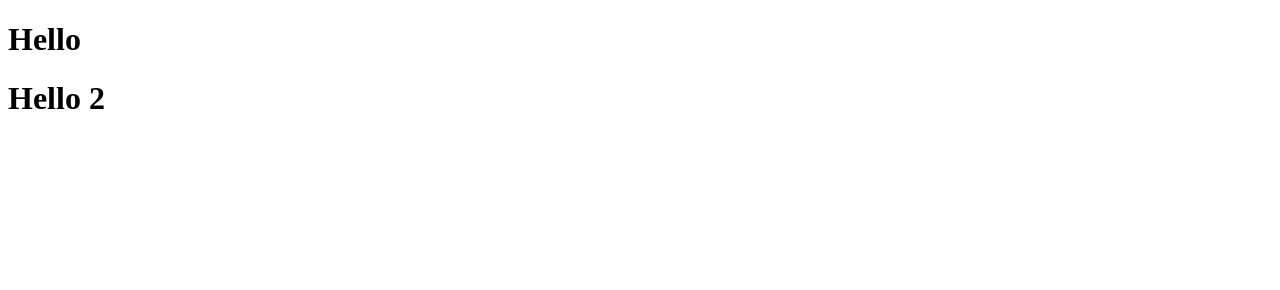
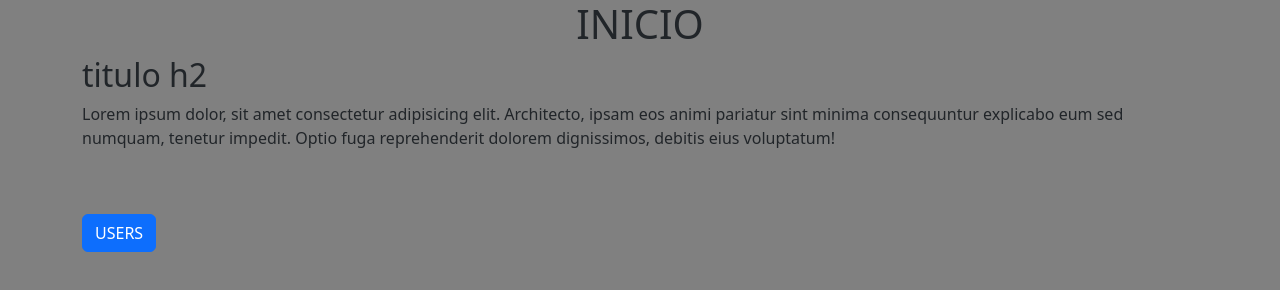
Before and after one commit to Martin-zn/prueba1, a plain HTML site: page index.html in a window 1280 px wide. Drawn offline with nearby package versions, Linux system fonts and the light colour scheme.

Commit message:
clase 19-03

```diff
--- a/index.html
+++ b/index.html
@@ -3,10 +3,23 @@
 <head>
     <meta charset="UTF-8">
     <meta name="viewport" content="width=device-width, initial-scale=1.0">
-    <title>Document</title>
+    <title>INDEX</title>
+    <link rel="stylesheet" href="style.css" rel="stylesheet" type="text/css">
+    <link href="https://cdn.jsdelivr.net/npm/bootstrap@5.3.3/dist/css/bootstrap.min.css" rel="stylesheet" integrity="sha384-QWTKZyjpPEjISv5WaRU9OFeRpok6YctnYmDr5pNlyT2bRjXh0JMhjY6hW+ALEwIH" crossorigin="anonymous">
 </head>
-<body>
-    <h1>Hello</h1>
-    <h1>Hello 2</h1>
+<body style="background-color: gray;">
+
+    <div class="container">
+        <div id="div1">
+            <h1>INICIO</h1>
+        </div>
+        <h2>titulo h2</h2>
+        <p>Lorem ipsum dolor, sit amet consectetur adipisicing elit. Architecto, ipsam eos animi pariatur sint minima consequuntur explicabo eum sed numquam, tenetur impedit. Optio fuga reprehenderit dolorem dignissimos, debitis eius voluptatum!</p>
+        <br><br>
+
+        <div>
+            <a  type="button" class="btn btn-primary" href="users.html">USERS</a>
+        </div>
+    </div>
 </body>
 </html>
--- /dev/null
+++ b/style.css
@@ -0,0 +1,7 @@
+#div1{
+    display: grid;
+    justify-content: center;
+    align-items: center;
+    margin: auto;
+
+}
```
Also changed, not shown: users.html (added, +24 -0 lines).
